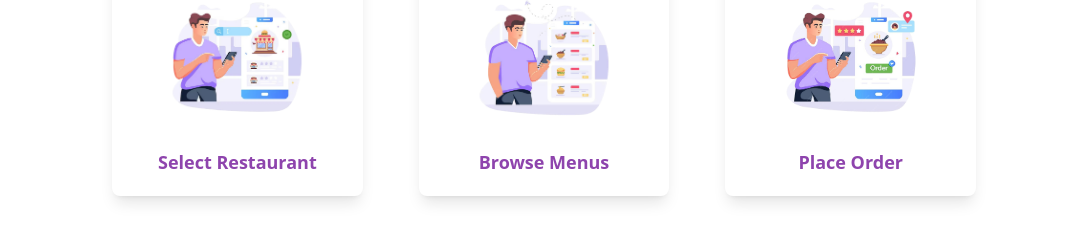
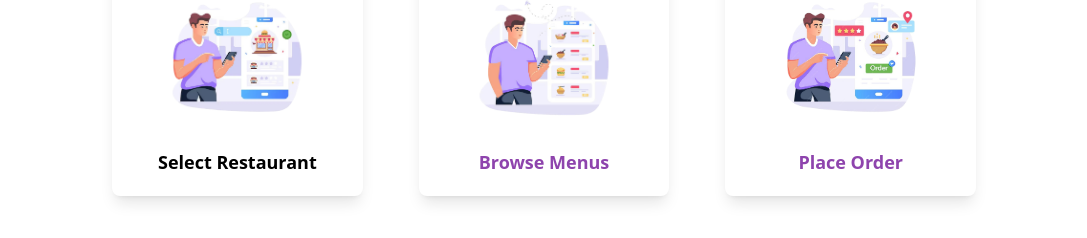
Before and after one commit to javidShabin/zippy-zag-main-project-frontend, a React (Vite) app: page / in a window 1280 px wide. Shown: the part 968-1206 px from the top of the page, without its empty margins (96-1183 px from the left). Built offline with nearby package versions, Linux system fonts and the light colour scheme; no server answers; a web font is replaced by a local one.

Commit message:
make test channge

```diff
--- a/src/pages/Demo.jsx
+++ b/src/pages/Demo.jsx
@@ -17,7 +17,7 @@ const Demo = () => {
             {/* Article 1 */}
             <article className="bg-[#ffffff] w-[250px] sm:w-[300px] flex flex-col justify-center items-center rounded-lg shadow-lg p-5 transition-transform duration-300 hover:scale-105 hover:shadow-xl">
               <img src={order} alt="Order" className="w-[150px] mb-4" />
-              <h3 className="text-lg font-semibold text-[#8e44ad]">
+              <h3 className="text-lg font-semibold text-[#000]">
                 Select Restaurant
               </h3>
             </article>
```
